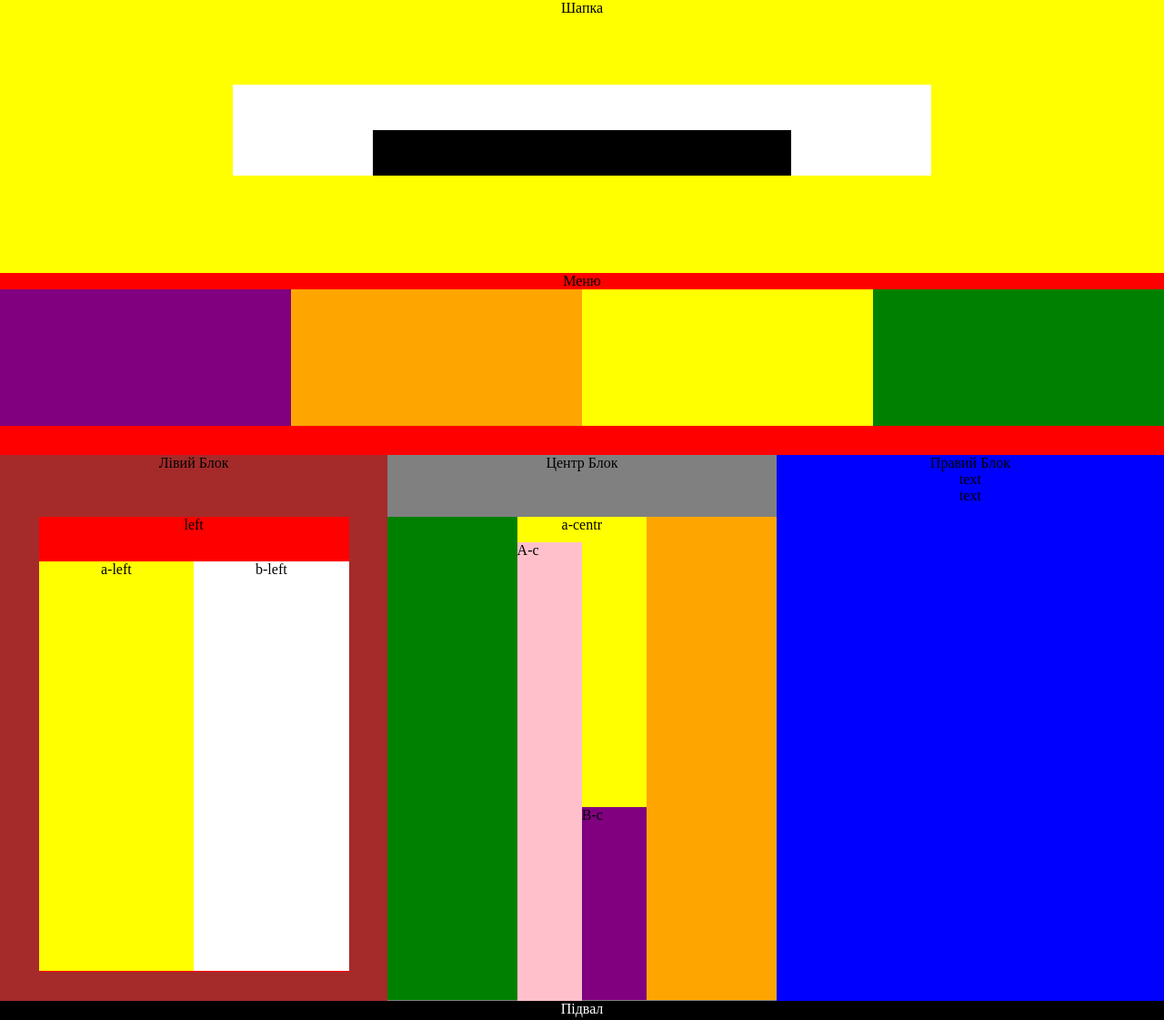
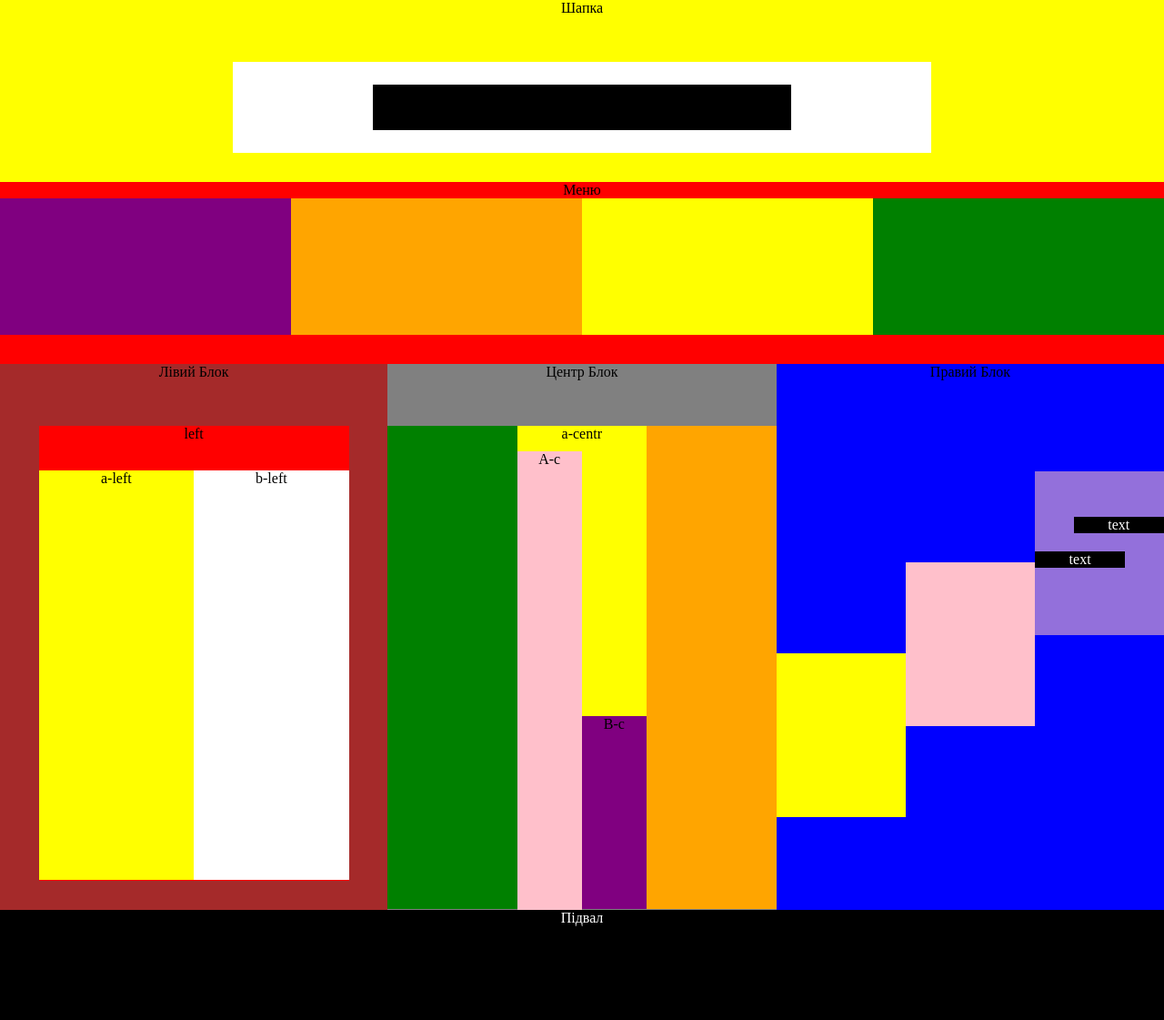
Before and after one commit to IhnatovychYura/HTML_2020, a plain HTML site: page Practice/PractiseTwo/index.html in a window 1280 px wide. Shown: the top 1121 px of the page at 91% size. Drawn offline with Linux system fonts and the light colour scheme.

Commit message:
HomeWorkTwo add

```diff
--- a/Practice/PractiseTwo/index.html
+++ b/Practice/PractiseTwo/index.html
@@ -41,8 +41,8 @@
             <div class="centerLeft"></div>
             <div class="centerCenter">
                 <p>a-centr</p>
-                <div class="A-c">A-c</div>
-                <div class="B-c">B-c</div>
+                <div class="A-c"><p>A-c</p></div>
+                <div class="B-c"><p>B-c</p></div>
             </div>
             <div class="centerRight"></div>
         </div>
@@ -50,11 +50,11 @@
     </div>
     <div class="rightBlock">
         <p>Правий Блок</p>
-        <div></div>
-        <div></div>
-        <div>
-            <div><p>text</p></div>
-            <div><p>text</p></div>
+        <div class="rightLeft"></div>
+        <div class="rightCenter"></div>
+        <div class="rightRight">
+            <div class="rightRightOne"><p>text</p></div>
+            <div class="rightRightTwo"><p>text</p></div>
         </div>
     </div>
 </main>
--- a/Practice/PractiseTwo/styles.css
+++ b/Practice/PractiseTwo/styles.css
@@ -9,7 +9,7 @@ p {
 }
 header {
     width: 100%;
-    height: 300px;
+    height: 200px;
     background-color: yellow;
 }
 
@@ -18,8 +18,8 @@ header {
     height: 100px;
     background-color: white;
     margin: auto;
-    margin-top: 75px;
-    padding-top: 50px;
+    margin-top: 50px;
+    padding-top: 25px;
 }
 
 .headerTwo {
@@ -145,7 +145,6 @@ main {
     width: 50%;
     height: 95%;
     background-color: pink;
-    display: block;
     float: left;
     margin-top: 10px;
 }
@@ -153,9 +152,50 @@ main {
      width: 50%;
      height: 40%;
      background-color: purple;
-     display: block;
      float: left;
      margin-top: 301px;
+ }
+
+ .rightLeft {
+     width: 33.33%;
+     height: 30%;
+     background-color: yellow;
+     float: left;
+     margin-top: 300px;
+ }
+
+ .rightRight {
+     width: 33.33%;
+     height: 30%;
+     background-color: mediumpurple;
+     float: left;
+     margin-top: 100px;
+ }
+
+ .rightRightOne {
+     margin-top: 50px;
+     width: 70%;
+     height: 10%;
+     background-color: black;
+     float: right;
+     color: white;
+ }
+
+ .rightRightTwo {
+     width: 70%;
+     height: 10%;
+     background-color: black;
+     float: left;
+     color: white;
+     margin-top: 20px;
+ }
+
+ .rightCenter {
+     width: 33.33%;
+     height: 30%;
+     background-color: pink;
+     float: left;
+     margin-top: 200px;
  }
 
 footer{
```
